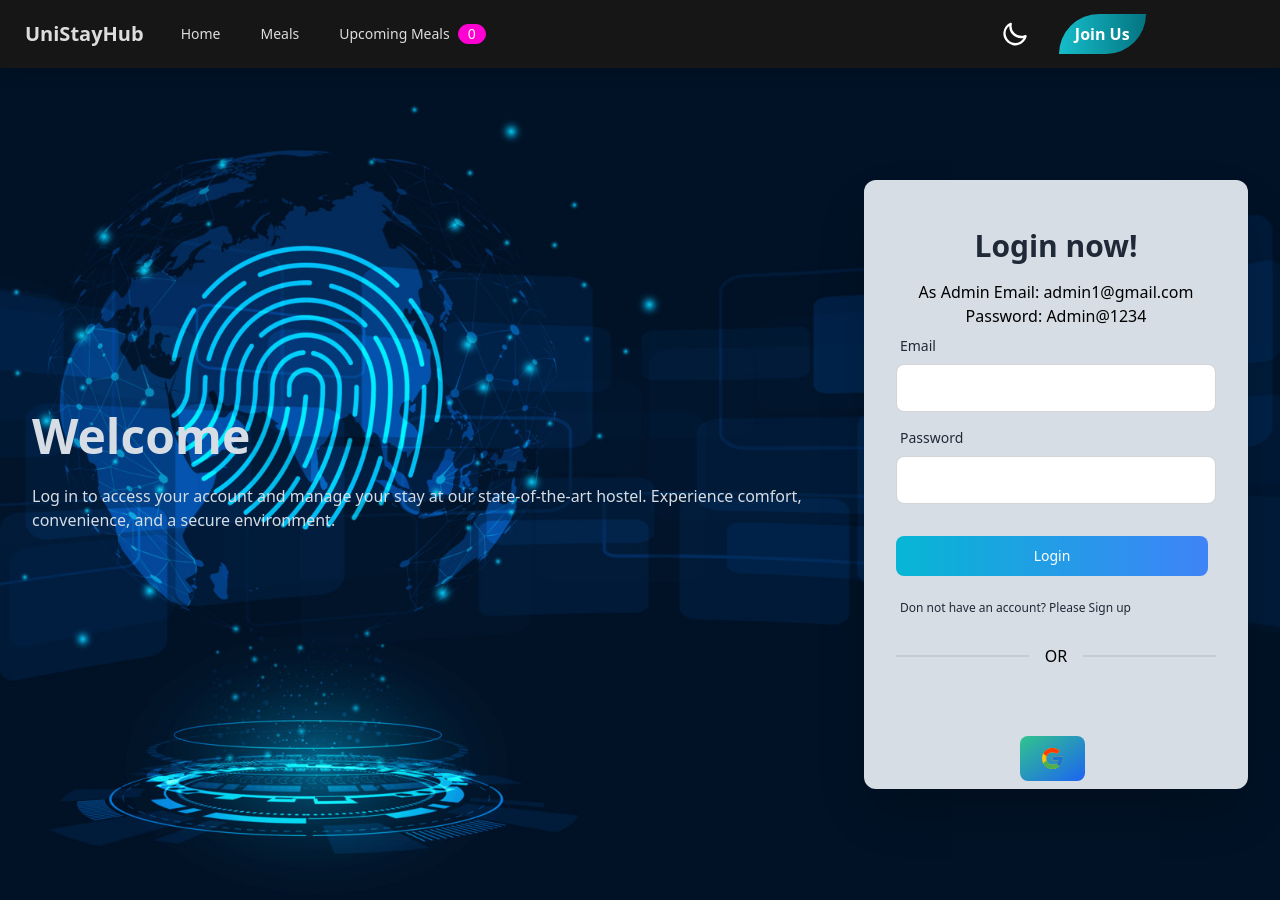
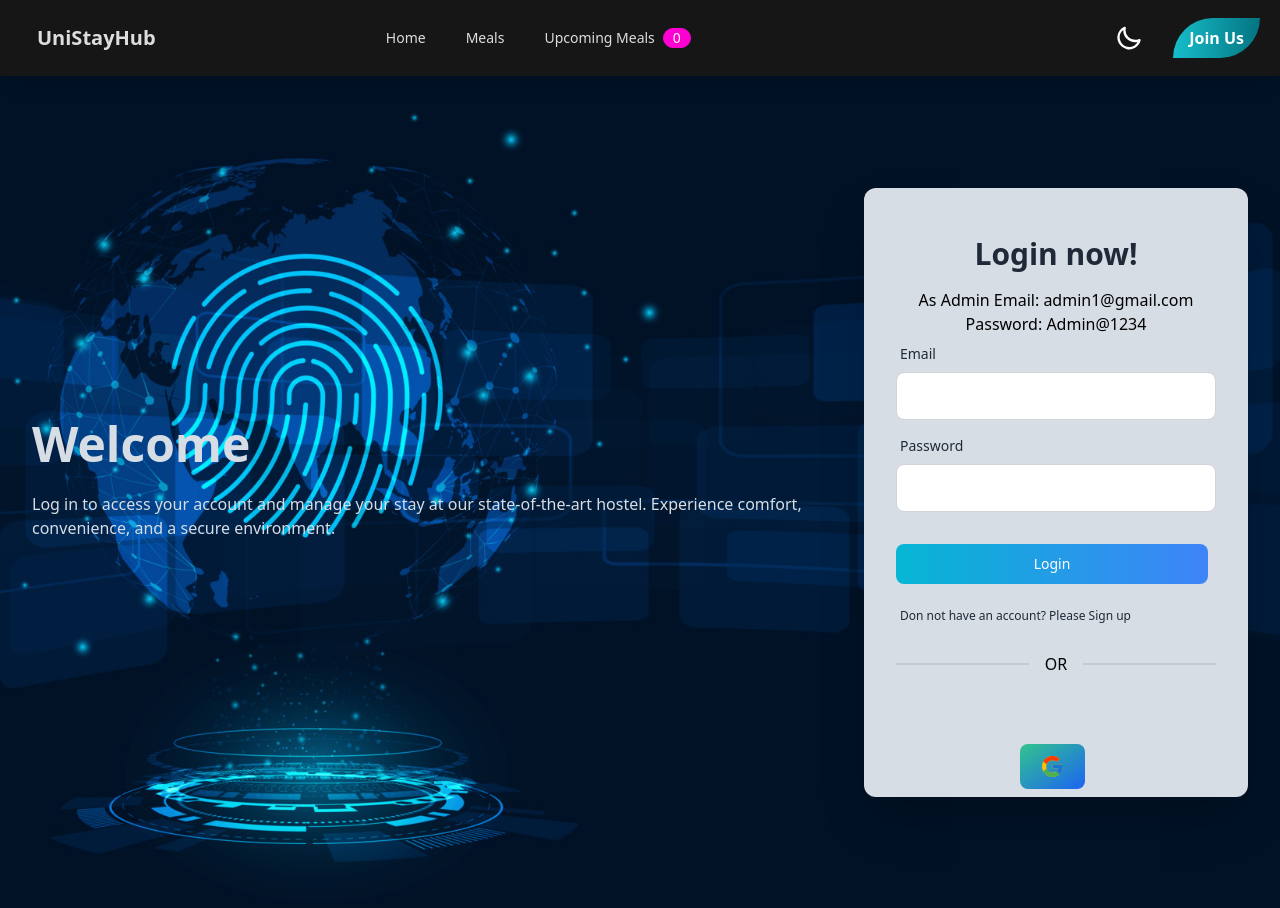
Before and after one commit to rakiburrahman307/Assignment-12, a React (Vite) app: page /login in a window 1280 px wide. Built offline with nearby package versions, Linux system fonts and the light colour scheme; no server answers.

Commit message:
some change navbar alignment

```diff
--- a/src/Layout/Navbar/Navbar.jsx
+++ b/src/Layout/Navbar/Navbar.jsx
@@ -17,7 +17,7 @@ const Navbar = () => {
 
   return (
     <div
-      className={`navbar ${
+      className={`flex justify-between items-center px-5 py-3 ${
         darkMode ? "bg-black" : "bg-[#161616]"
       } sticky top-0 z-20 shadow-lg`}
     >
@@ -46,7 +46,7 @@ const Navbar = () => {
 
       <ToastContainer />
 
-      <div className='navbar-end flex items-center'>
+      <div className='flex items-center justify-end'>
         <DarkModeToggle darkMode={darkMode} toggleDarkMode={toggleDarkMode} />
         {user ? (
           <UserProfileDropdown user={user} logOut={logOut} />
```
